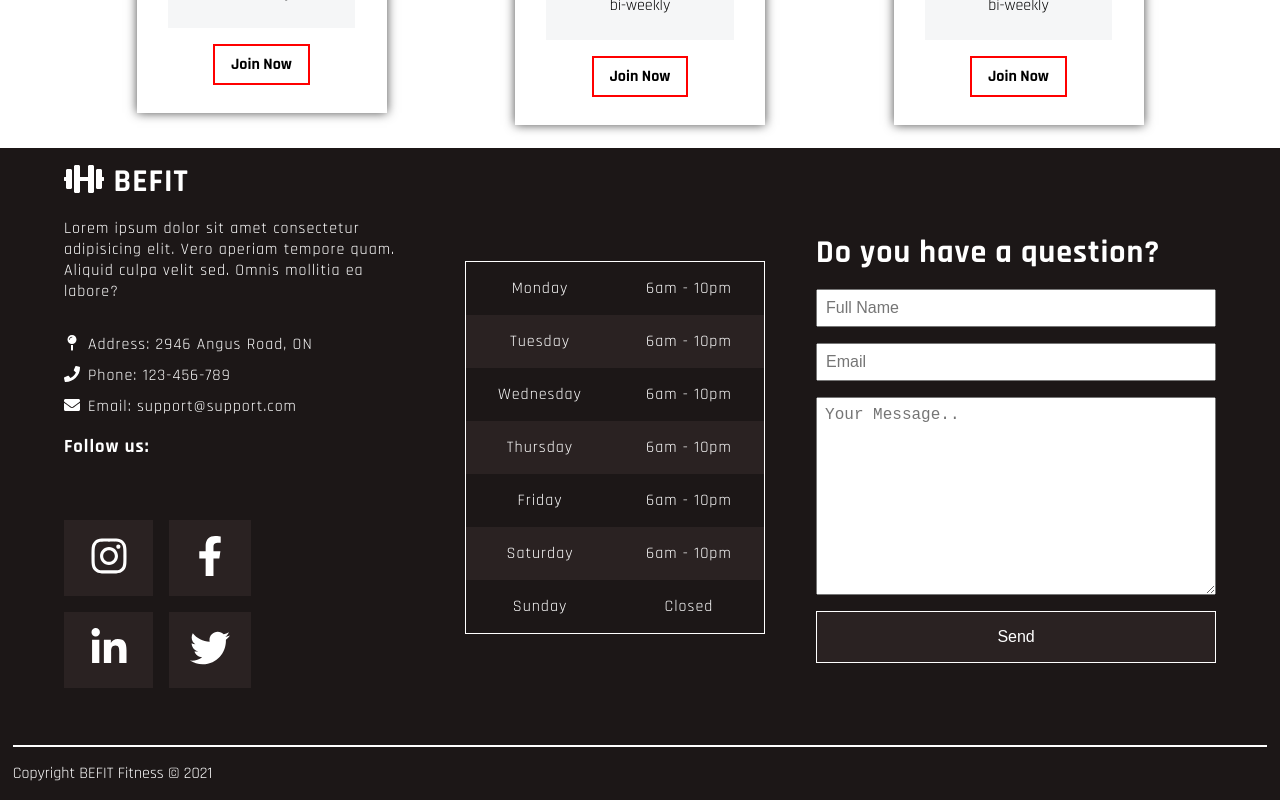
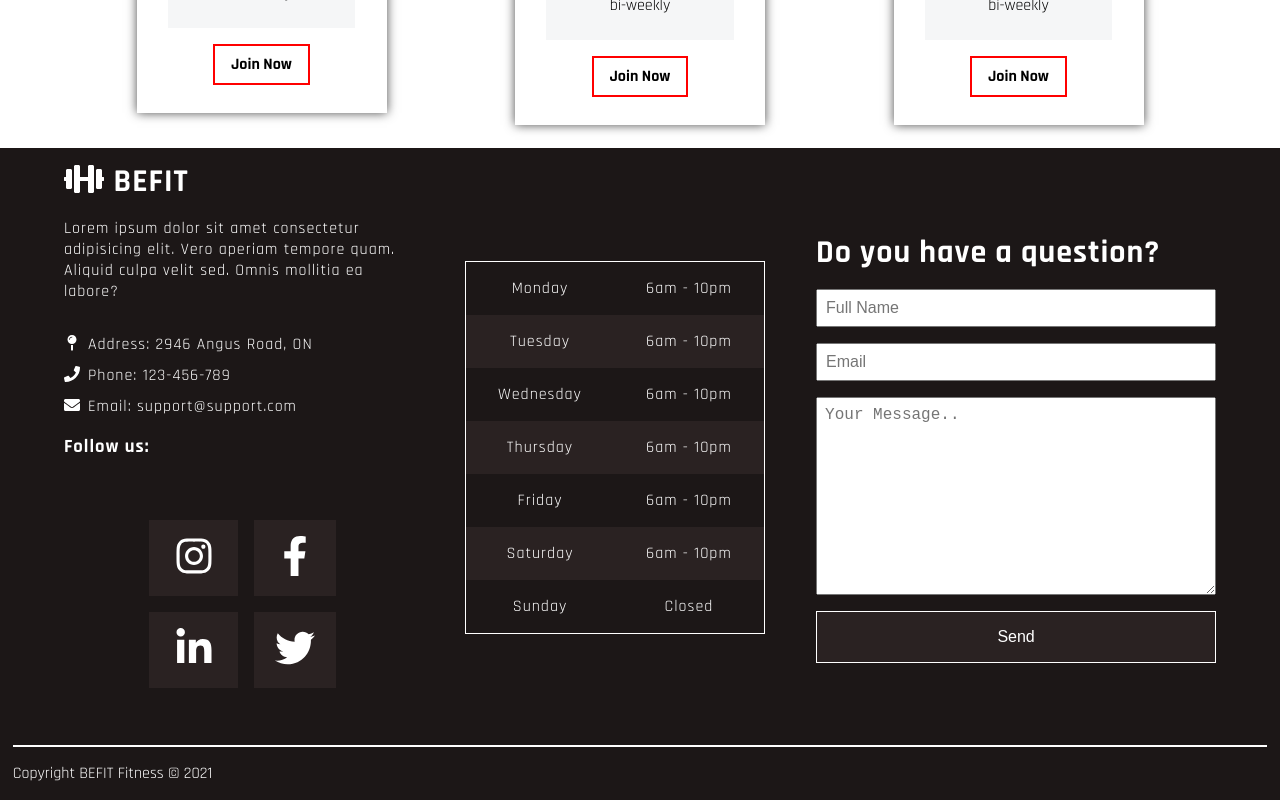
Before and after one commit to Parsa-jalilifar/BEFIT, an Angular app: page / in a window 1280 px wide. Shown: the part 4029-4829 px from the top of the page. Built offline with nearby package versions, Linux system fonts and the light colour scheme.

Commit message:
contact social box centerized

```diff
--- a/src/app/components/contact/contact.component.scss
+++ b/src/app/components/contact/contact.component.scss
@@ -72,7 +72,7 @@
 
     .social-box {
       max-width: 180px;
-      // margin: 0.7rem 0;
+      margin: auto;
       display: inline-grid;
       grid-template-columns: repeat(2, 1fr);
       gap: 1rem;
```
